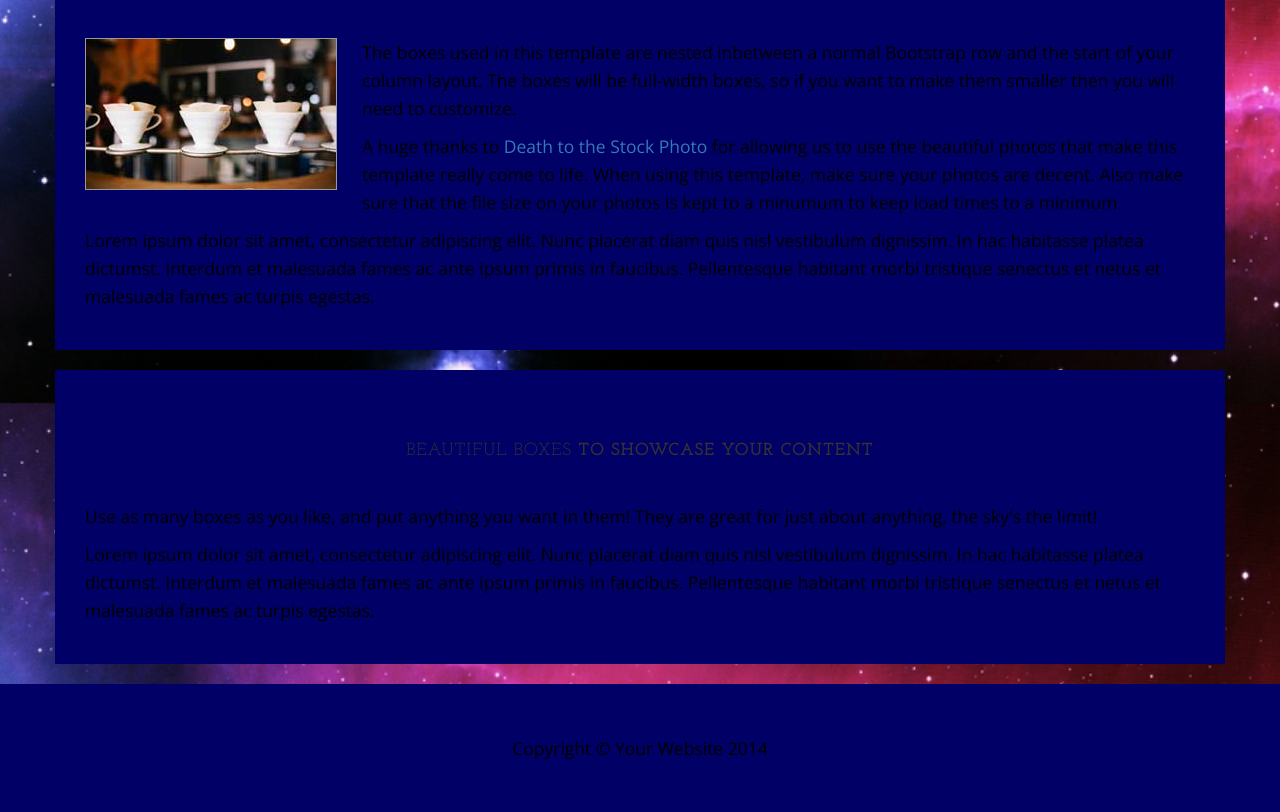
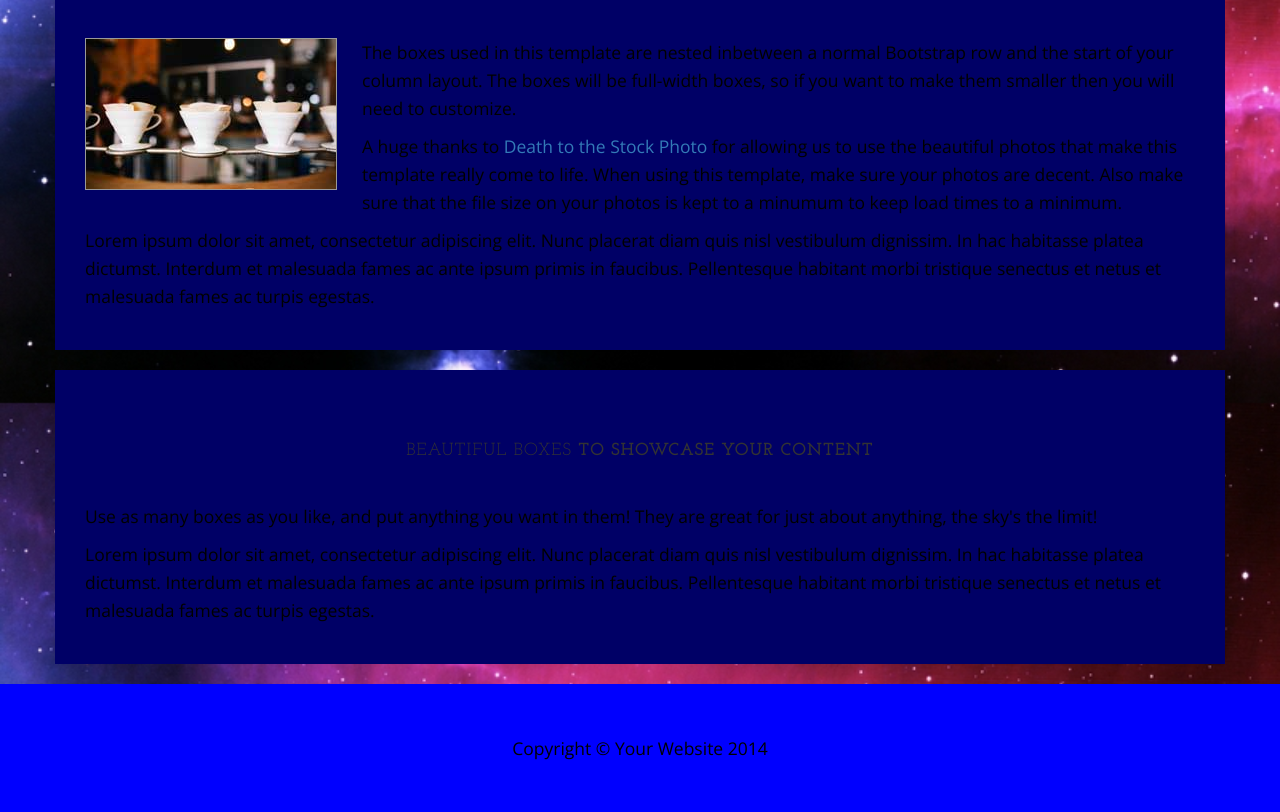
Before and after one commit to Irizumi/About-Me, a plain HTML site: page index.html in a window 1280 px wide. Shown: the part 1197-2009 px from the top of the page. Drawn offline with nearby package versions, Linux system fonts and the light colour scheme.

Commit message:
Update business-casual.css

```diff
--- a/css/business-casual.css
+++ b/css/business-casual.css
@@ -104,7 +104,7 @@ hr {
 }
 
 footer {
-    background: #000066;
+    background: #0000ff;
 
 }
 
@@ -160,7 +160,7 @@ footer p {
     .navbar {
         min-height: 0;
     }
-
+    /*the home,about,etc buttons*/
     .navbar-default {
         border: none;
         background: #000066;
```
